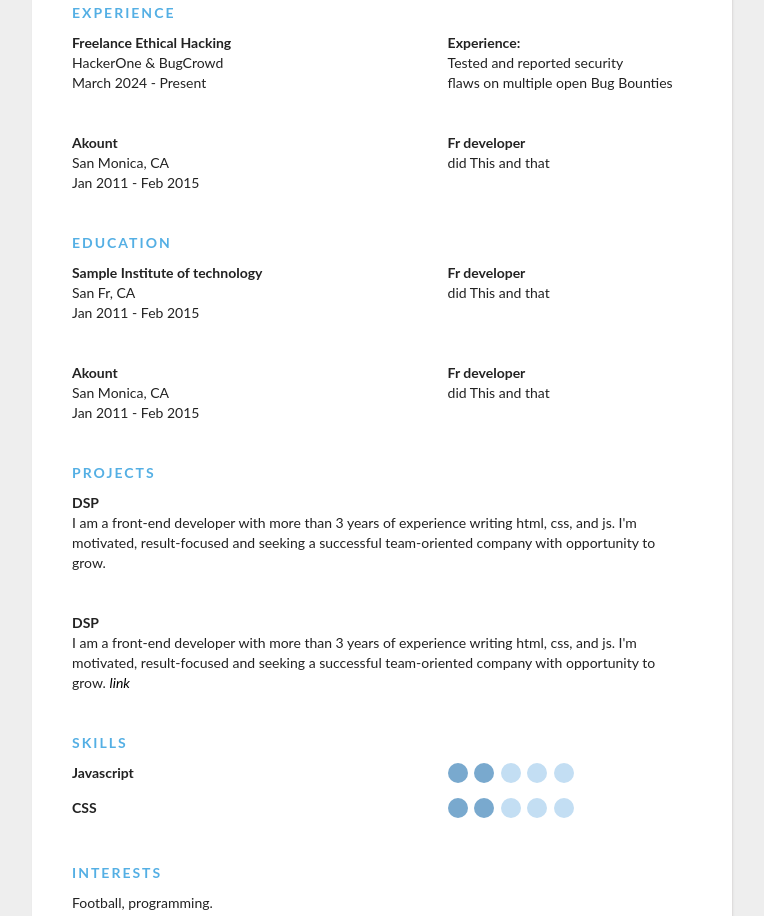
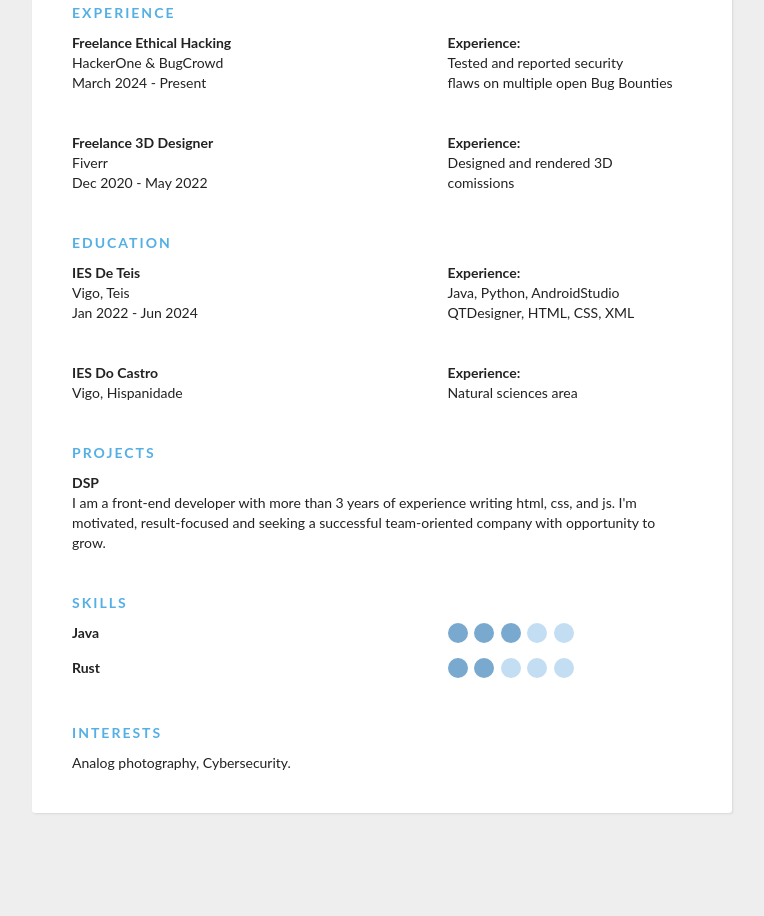
Before and after one commit to XoanOuteiro/ejercicios-html-css, a plain HTML site: page CSS/ex10/ex10.html in a window 1280 px wide. Shown: the part 298-1214 px from the top of the page, without its empty margins (258-1022 px from the left). After the commit the page ends 1161 px from the top, so only its background shows below. Drawn offline with Linux system fonts and the light colour scheme.

Commit message:
curriculum ex10

```diff
--- a/CSS/ex10/ex10.html
+++ b/CSS/ex10/ex10.html
@@ -43,13 +43,14 @@
                 </div>
                         <div class="section__list-item">
                 <div class="left">
-                    <div class="name">Akount</div>
-                    <div class="addr">San Monica, CA</div>
-                    <div class="duration">Jan 2011 - Feb 2015</div>
+                    <div class="name">Freelance 3D Designer</div>
+                    <div class="addr">Fiverr</div>
+                    <div class="duration">Dec 2020 - May 2022</div>
                 </div>
                 <div class="right">
-                    <div class="name">Fr developer</div>
-                    <div class="desc">did This and that</div>
+                    <div class="name">Experience:</div>
+                    <div class="desc">Designed and rendered 3D <br> comissions
+                    </div>
                 </div>
                 </div>
 
@@ -60,24 +61,24 @@
             <div class="section__list">
                 <div class="section__list-item">
                 <div class="left">
-                    <div class="name">Sample Institute of technology</div>
-                    <div class="addr">San Fr, CA</div>
-                    <div class="duration">Jan 2011 - Feb 2015</div>
+                    <div class="name">IES De Teis</div>
+                    <div class="addr">Vigo, Teis</div>
+                    <div class="duration">Jan 2022 - Jun 2024</div>
                 </div>
                 <div class="right">
-                    <div class="name">Fr developer</div>
-                    <div class="desc">did This and that</div>
+                    <div class="name">Experience:</div>
+                    <div class="desc">Java, Python, AndroidStudio <br> QTDesigner, HTML, CSS, XML</div>
                 </div>
                 </div>
                 <div class="section__list-item">
                 <div class="left">
-                    <div class="name">Akount</div>
-                    <div class="addr">San Monica, CA</div>
-                    <div class="duration">Jan 2011 - Feb 2015</div>
+                    <div class="name">IES Do Castro</div>
+                    <div class="addr">Vigo, Hispanidade</div>
+                    <div class="duration"></div>
                 </div>
                 <div class="right">
-                    <div class="name">Fr developer</div>
-                    <div class="desc">did This and that</div>
+                    <div class="name">Experience:</div>
+                    <div class="desc">Natural sciences area</div>
                 </div>
                 </div>
 
@@ -92,11 +93,6 @@
                 <div class="text">I am a front-end developer with more than 3 years of experience writing html, css, and js. I'm motivated, result-focused and seeking a successful team-oriented company with opportunity to grow.</div>
                 </div>
 
-                <div class="section__list-item">
-                            <div class="name">DSP</div>
-                <div class="text">I am a front-end developer with more than 3 years of experience writing html, css, and js. I'm motivated, result-focused and seeking a successful team-oriented company with opportunity to grow. <a href="/login">link</a>
-                </div>
-                </div>
             </div>
             </div>
             <div class="section">
@@ -104,8 +100,30 @@
             <div class="skills">
                 <div class="skills__item">
                 <div class="left"><div class="name">
-                    Javascript
+                    Java
                     </div></div>
+                <div class="right">
+                                <input  id="ck1" type="checkbox" checked/>
+
+                    <label for="ck1"></label>
+                                <input id="ck2" type="checkbox" checked/>
+
+                    <label for="ck2"></label>
+                                <input id="ck3" type="checkbox" checked/>
+
+                    <label for="ck3"></label>
+                                <input id="ck4" type="checkbox" />
+                    <label for="ck4"></label>
+                                <input id="ck5" type="checkbox" />
+                    <label for="ck5"></label>
+
+                </div>
+                </div>
+
+            </div>
+            <div class="skills__item">
+                <div class="left"><div class="name">
+                    Rust</div></div>
                 <div class="right">
                                 <input  id="ck1" type="checkbox" checked/>
 
@@ -124,27 +142,6 @@
                 </div>
                 </div>
 
-            </div>
-            <div class="skills__item">
-                <div class="left"><div class="name">
-                    CSS</div></div>
-                <div class="right">
-                                <input  id="ck1" type="checkbox" checked/>
-
-                    <label for="ck1"></label>
-                                <input id="ck2" type="checkbox" checked/>
-
-                    <label for="ck2"></label>
-                                <input id="ck3" type="checkbox" />
-
-                    <label for="ck3"></label>
-                                <input id="ck4" type="checkbox" />
-                    <label for="ck4"></label>
-                                <input id="ck5" type="checkbox" />
-                    <label for="ck5"></label>
-
-                </div>
-                </div>
 
             </div>
             <div class="section">
@@ -153,7 +150,7 @@
             </div>
             <div class="section__list">
                 <div class="section__list-item">
-                        Football, programming.
+                        Analog photography, Cybersecurity.
                 </div>
             </div>
             </div>
```
